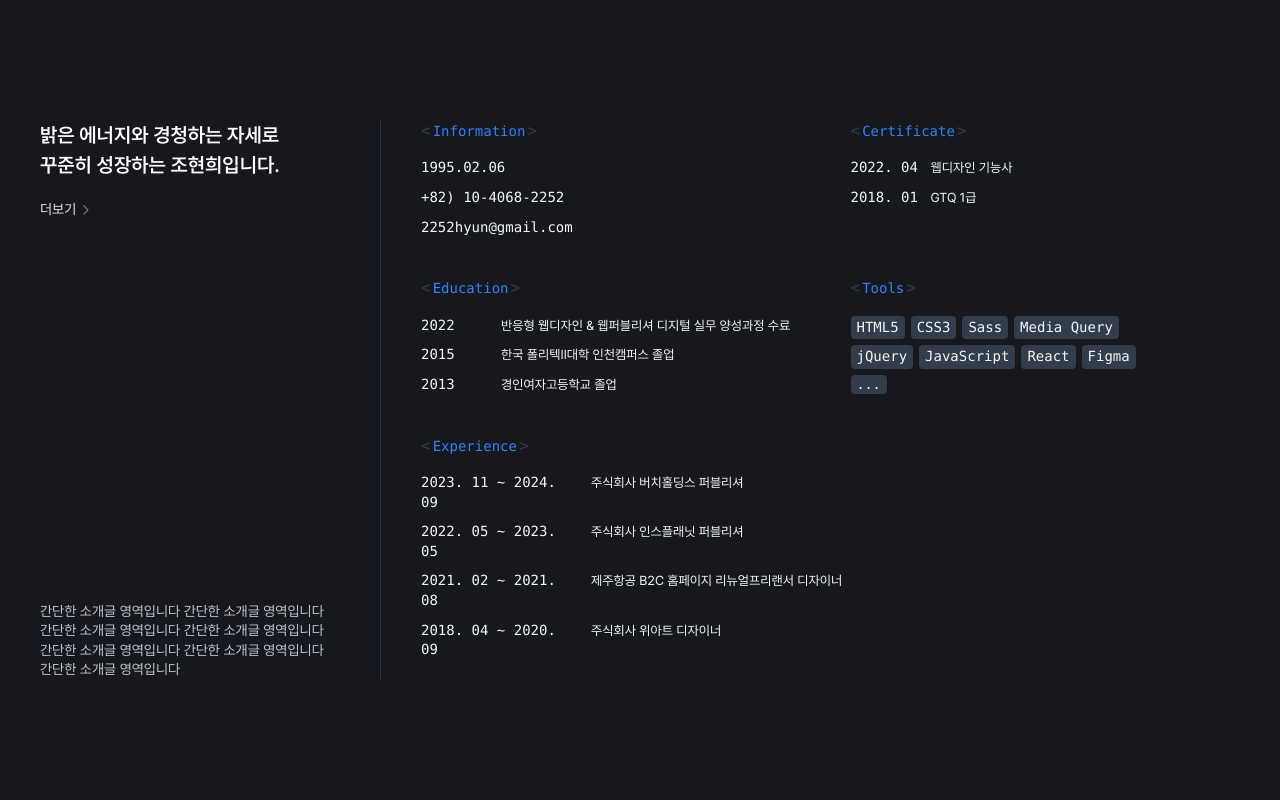
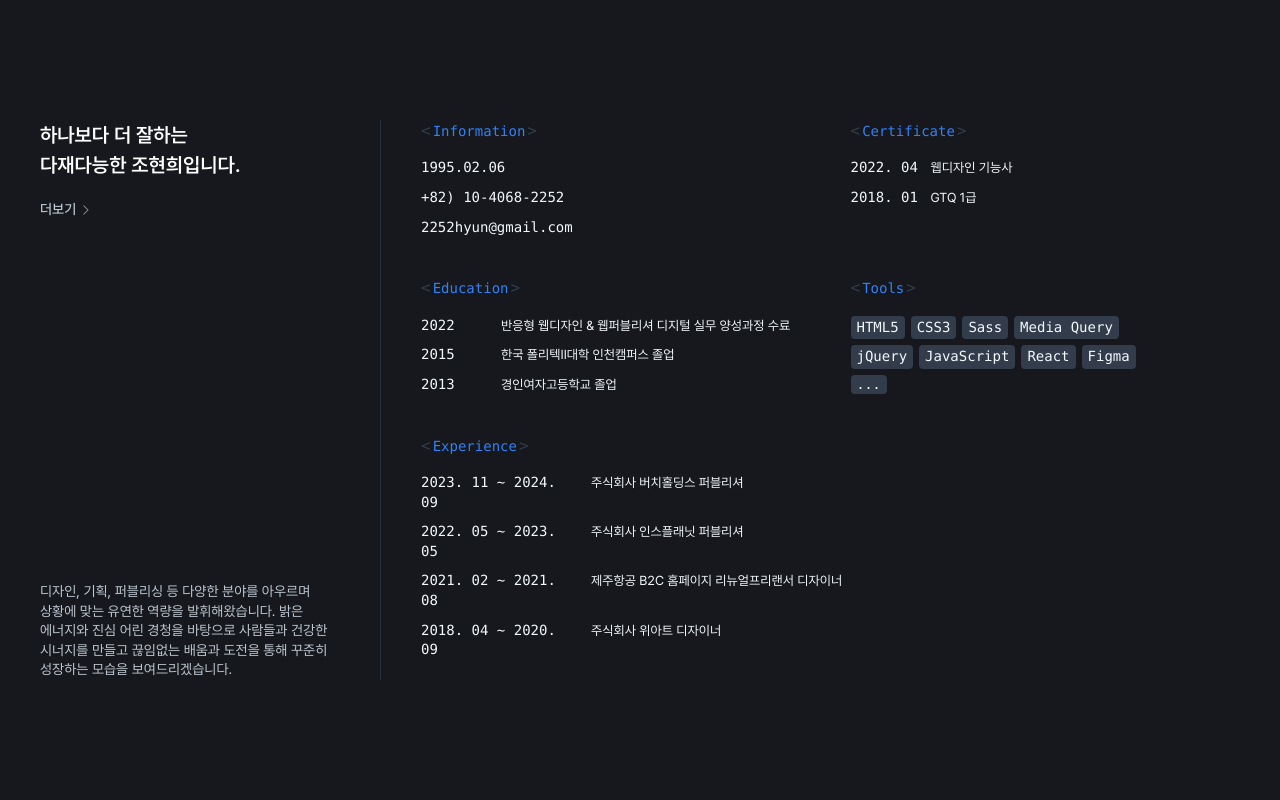
Before and after one commit to johyuni/johyuni.github.io, a React (Create React App) app: page / in a window 1280 px wide. Shown: the part 800-1600 px from the top of the page. Built offline with nearby package versions, Linux system fonts and the light colour scheme.

Commit message:
수정 : 문구수정

```diff
--- a/src/components/pages/Connect.js
+++ b/src/components/pages/Connect.js
@@ -8,10 +8,8 @@ function Connect() {
           <div className="txt">
             <strong className="txt__tit">저와 함께하고 싶으신가요?</strong>
             <p className="txt__body2">
-              배움을 멈출 줄 모르는 든든한 동료가 되겠습니다. 배움을 멈출 줄
-              모르는 든든한 동료가 되겠습니다. <br /> 배움을 멈출 줄 모르는
-              든든한 동료가 되겠습니다. 배움을 멈출 줄 모르는 든든한 동료가
-              되겠습니다.
+              배움을 멈출 줄 모르는 든든한 동료가 되겠습니다. <br /> 작은 일에도
+              진심을 담아 믿을 수 있는 사람이 되겠습니다.
             </p>
           </div>
 
--- a/src/components/pages/Profile.js
+++ b/src/components/pages/Profile.js
@@ -8,17 +8,18 @@ function Profile() {
           {/* left */}
           <div className="txt">
             <strong className="txt__header">
-              밝은 에너지와 경청하는 자세로
+              하나보다 더 잘하는
               <br />
-              꾸준히 성장하는 조현희입니다.
+              다재다능한 조현희입니다.
               <a href="/" target="blank" className="txt__link">
                 더보기
               </a>
             </strong>
             <p className="txt__body3">
-              간단한 소개글 영역입니다 간단한 소개글 영역입니다 간단한 소개글
-              영역입니다 간단한 소개글 영역입니다 간단한 소개글 영역입니다
-              간단한 소개글 영역입니다 간단한 소개글 영역입니다
+              디자인, 기획, 퍼블리싱 등 다양한 분야를 아우르며 상황에 맞는
+              유연한 역량을 발휘해왔습니다. 밝은 에너지와 진심 어린 경청을
+              바탕으로 사람들과 건강한 시너지를 만들고 끊임없는 배움과 도전을
+              통해 꾸준히 성장하는 모습을 보여드리겠습니다.
             </p>
           </div>
 
```
Also changed, not shown: 1 other file (tests, documents, lock files or other folders).
